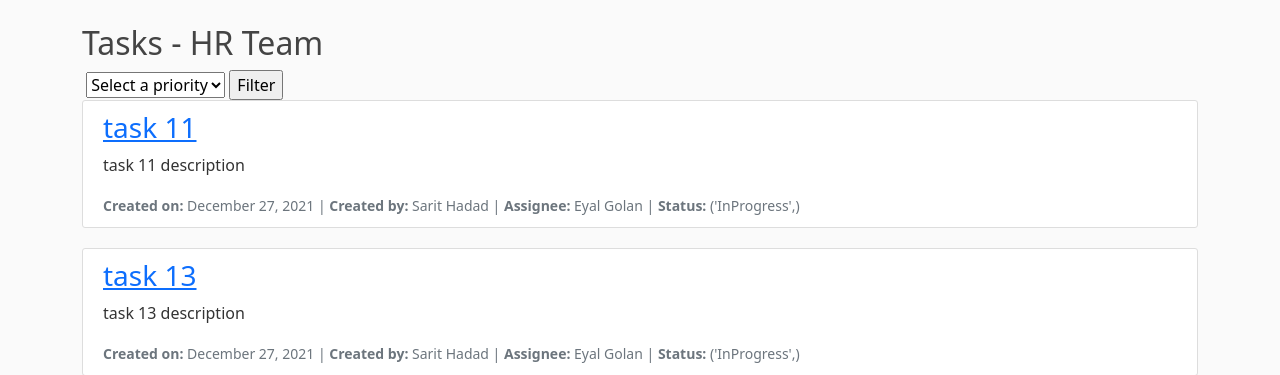
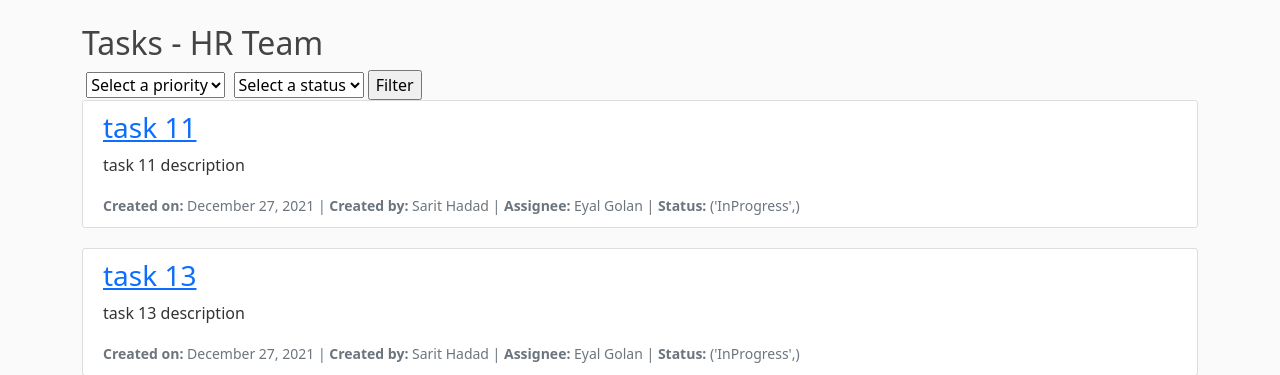
Before and after one commit to redhat-beyond/falcon, a Django app: page /tasks/ in a window 1280 px wide. Shown: the part 56-431 px from the top of the page. Run offline with Django 3.2, Linux system fonts and the light colour scheme; a user stored in the database is signed in; data comes from the database, SQL or seed files in the repository.

Commit message:
Add filter by status (#148)
* Add filter by status

Adding status filter, that the user can filter the tasks by status and priority together + tests

* id change

* Kobi's CR

* Kobi's CR

```diff
--- a/tasks/templates/tasks/tasks.html
+++ b/tasks/templates/tasks/tasks.html
@@ -6,10 +6,19 @@
             <label for="priority"></label>
             <select name="priority" id="priority">
                 <option selected hidden value="" >Select a priority</option>
+                <option value="">All</option>
                 <option value="Low">Low</option>
                 <option value="Medium">Medium</option>
                 <option value="High">High</option>
                 <option value="Critical">Critical</option>
+            </select>
+               <label for="status"></label>
+            <select name="status" id="status">
+                <option selected hidden value="" >Select a status</option>
+                <option value="">All</option>
+                <option value="Backlog">Backlog</option>
+                <option value="InProgress">InProgress</option>
+                <option value="Done">Done</option>
             </select>
             <input type="submit" value="Filter">
         </form>
--- a/tasks/views.py
+++ b/tasks/views.py
@@ -1,6 +1,6 @@
 from django.shortcuts import render, redirect
 from tasks.forms import CommentForm, TaskForm, ViewTaskForm
-from tasks.models import Task, Role, User, Priority, Comment
+from tasks.models import Task, Role, User, Priority, Status, Comment
 from django.contrib import messages
 
 
@@ -15,9 +15,18 @@
 
     if request.method == "POST":
         priority = request.POST.get('priority')
-        if priority == "":
-            return render(request, 'tasks/tasks.html', context)
-        context['tasks'] = context['tasks'].filter(priority=Priority[priority.upper()])
+        status = request.POST.get('status')
+
+        if status == 'InProgress':
+            status = 'in_progress'
+
+        if status == "" and priority != "":
+            context['tasks'] = context['tasks'].filter(priority=Priority[priority.upper()])
+        elif priority == "" and status != "":
+            context['tasks'] = context['tasks'].filter(status=Status[status.upper()])
+        elif priority != "" and status != "":
+            context['tasks'] = context['tasks'].filter(status=Status[status.upper()])
+            context['tasks'] = context['tasks'].filter(priority=Priority[priority.upper()])
 
     return render(request, 'tasks/tasks.html', context)
 
```
Also changed, not shown: tasks/tests/test_view_all_tasks.py (+54 -23 lines).
